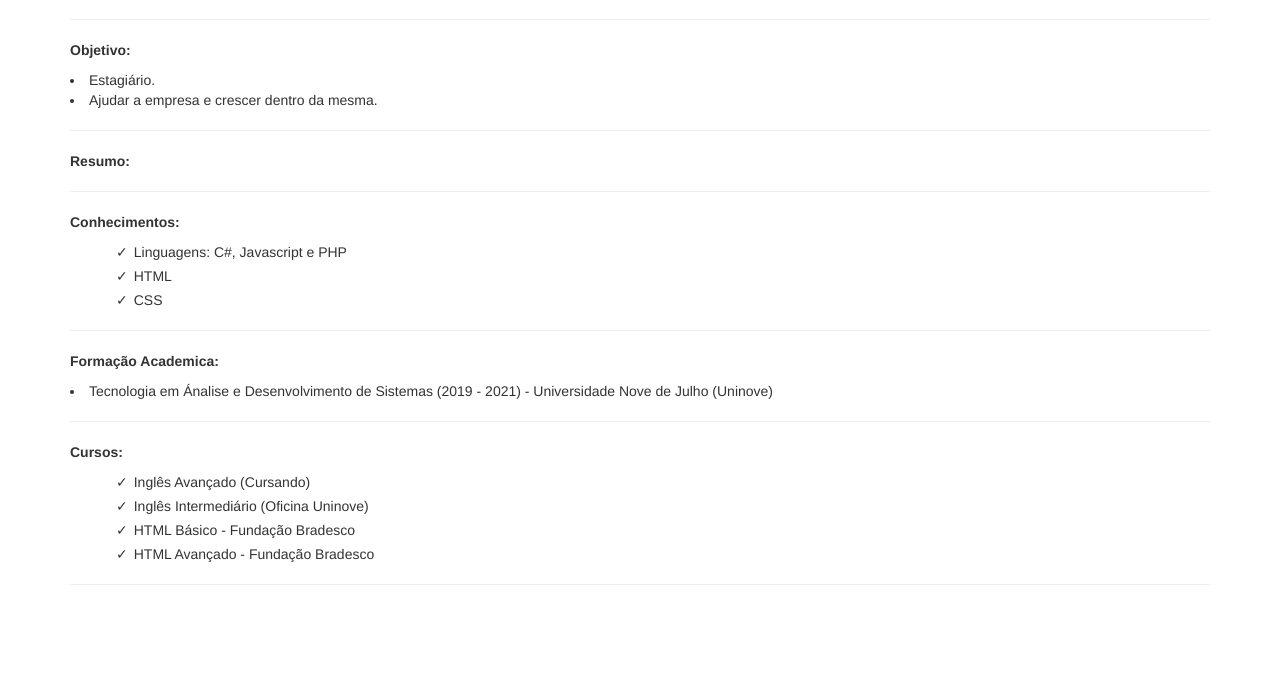
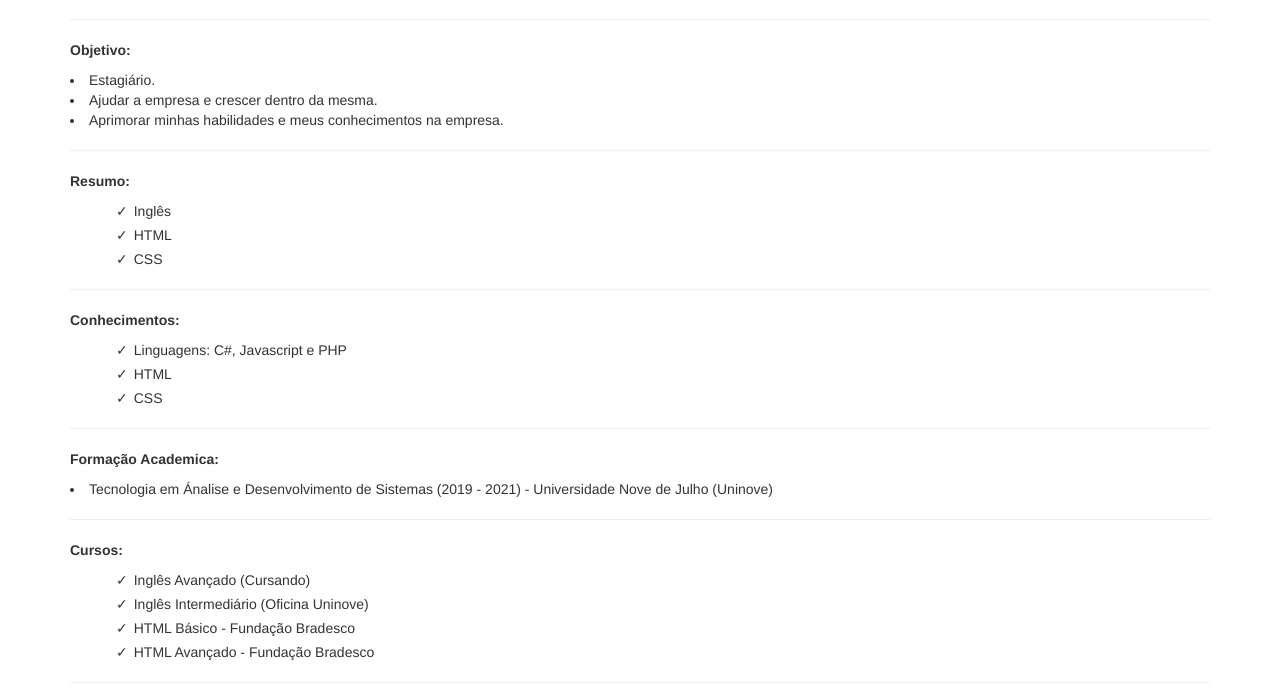
Before and after one commit to GabrielLima01/curriculo, a plain HTML site: page index.html in a window 1280 px wide. Shown: the part 145-844 px from the top of the page. Before the commit the page ends 800 px from the top, so only its background shows below. Drawn offline with nearby package versions, Linux system fonts and the light colour scheme.

Commit message:
Alterei o Curriculo

```diff
--- a/index.html
+++ b/index.html
@@ -10,16 +10,16 @@
     <script src="https://ajax.googleapis.com/ajax/libs/jquery/3.4.1/jquery.min.js"></script>
     <script src="https://maxcdn.bootstrapcdn.com/bootstrap/3.4.1/js/bootstrap.min.js"></script>
     <style>
-        ul{
+        ul {
             list-style: none;
         }
 
-        ul li:before{
+        ul li:before {
             content: "✓";
             padding: 6px;
         }
 
-       ul li{
+        ul li {
             margin-top: 4px;
         }
     </style>
@@ -52,11 +52,19 @@
         <br>
         <li> Estagiário. </li>
         <li> Ajudar a empresa e crescer dentro da mesma. </li>
+        <li> Aprimorar minhas habilidades e meus conhecimentos na empresa. </li>
     </p>
     <hr>
     <!---------------- RESUMO -------------->
     <p>
         <strong>Resumo:</strong>
+        <ul>
+            <li>Inglês</li>
+            <li>HTML</li>
+            <li>CSS</li>
+
+
+        </ul>
     </p>
     <hr>
     <!-------- CONHECIMENTOS ------>
```
Lines whose indentation alone changed are shown as unchanged.
